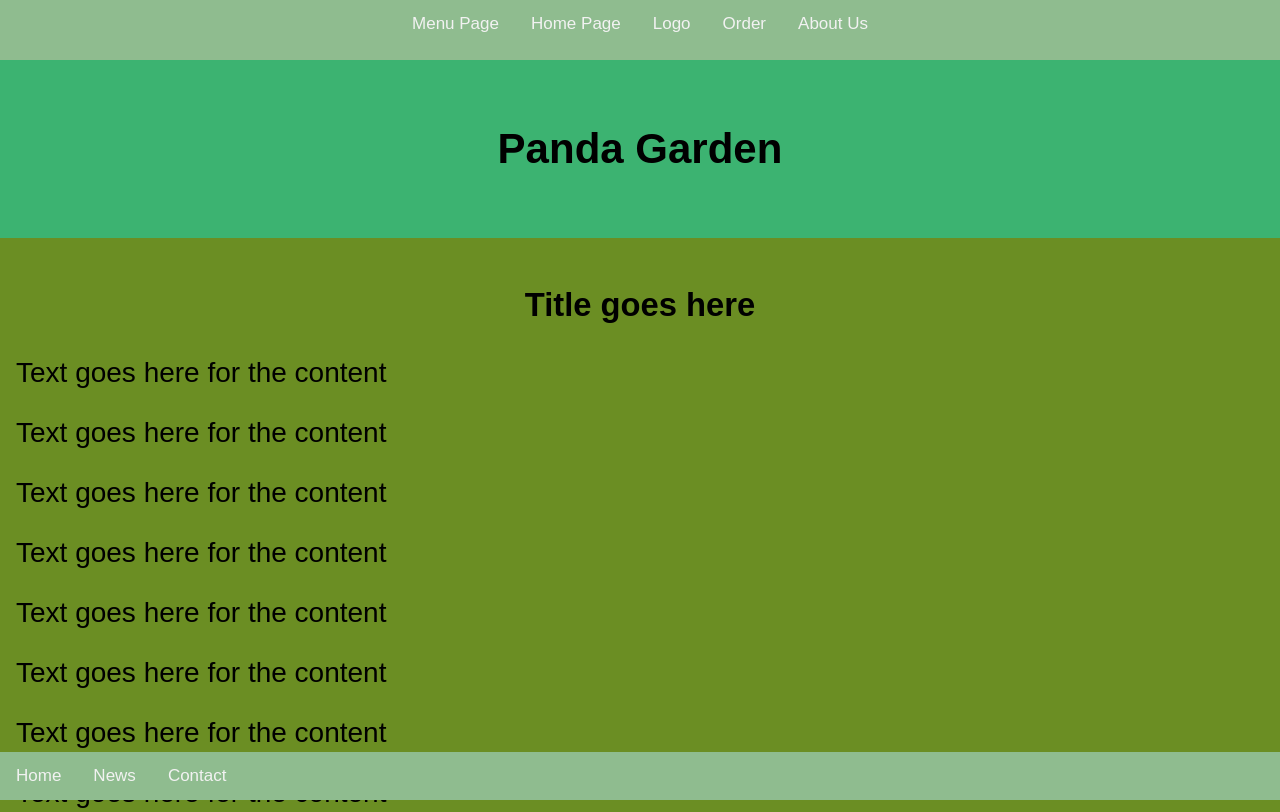
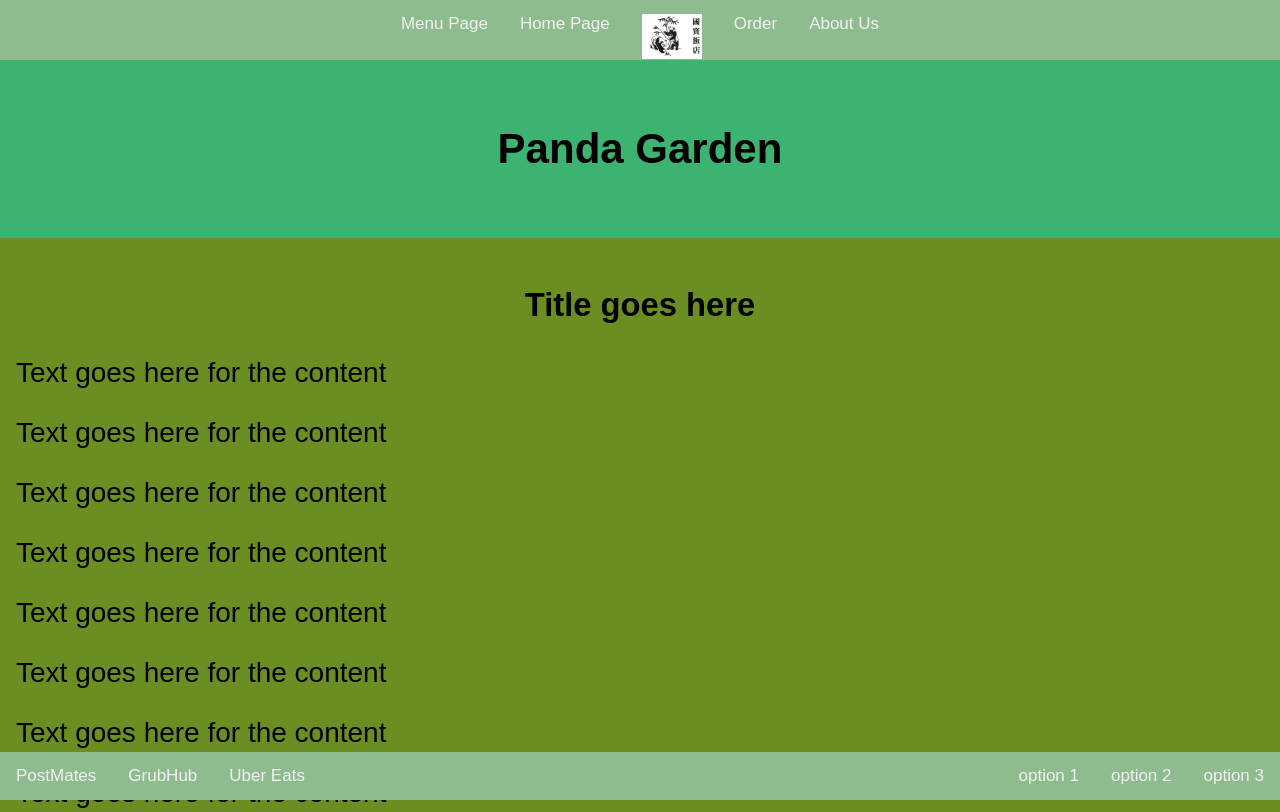
Before and after one commit to GutierrezLiliana/MenuBar-Panda-Garden, a plain HTML site: page index.html in a window 1280 px wide. Shown: the top 812 px of the page. Drawn offline with Linux system fonts and the light colour scheme.

Commit message:
Add files via upload

```diff
--- a/index.html
+++ b/index.html
@@ -8,7 +8,7 @@
 <div id="navbar" class="container4">
   <a href="javascript:void(0)">Menu Page</a>
   <a href="javascript:void(0)">Home Page</a>
-  <a href="javascript:void(0)">Logo</a>
+  <a href="javascript:void(0)"><img src="PandaGardenLogo.png" height="45" width="60"></a>
   <a href="javascript:void(0)">Order</a>
   <a href="javascript:void(0)">About Us</a>
 </div>
@@ -38,9 +38,14 @@
 </div>
 
 <div class="navbar">
-  <a href="#home">Home</a>
-  <a href="#news">News</a>
-  <a href="#contact">Contact</a>
+  <a href="#home">PostMates</a>
+  <a href="#news">GrubHub</a>
+  <a href="#contact">Uber Eats</a>
+  <div class="topnav-right">
+    <a href="#search">option 1</a>
+    <a href="#about">option 2</a>
+	<a href="#about">option 3</a>
+  </div>
 </div>
 		<script src="script.js"></script>
 	</body>
--- a/style.css
+++ b/style.css
@@ -103,3 +103,18 @@ div.container4 p {
     margin-right: -50%;
     transform: translate(-50%, -50%);
 }
+
+.topnav-right {
+  float: right;
+  color: #f2f2f2;
+}
+
+.topnav a:hover {
+  background: #f1f1f1;
+  color: black;
+}
+
+.topnav a.active {
+  background-color: #4CAF50;
+  color: white;
+}
```
Also changed, not shown: PandaGardenLogo.PNG (added).
